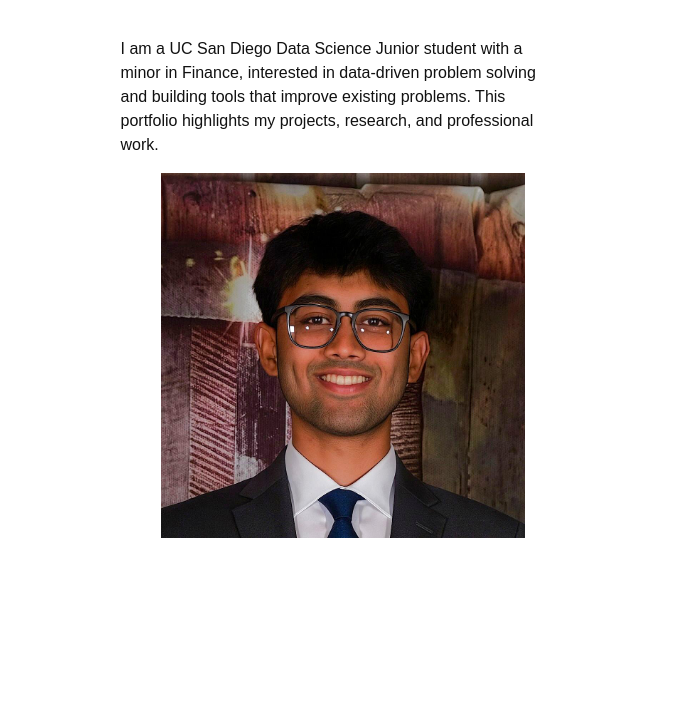
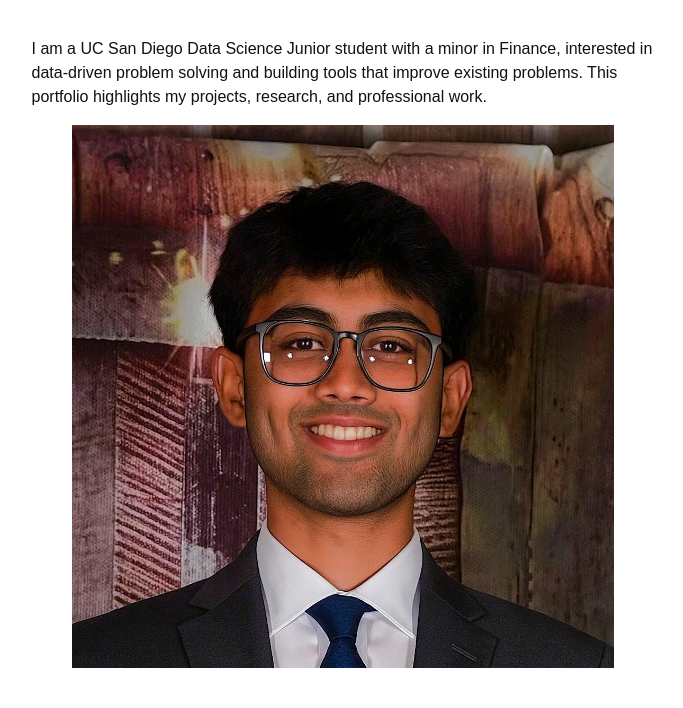
Before and after one commit to DMittz/DSC-Portfolio, a plain HTML site: page index.html in a window 1280 px wide. Shown: the part 246-954 px from the top of the page, without its empty margins (297-980 px from the left). Before the commit the page ends 824 px from the top, so only its background shows below. Drawn offline with Linux system fonts and the light colour scheme.

Commit message:
Update style.css

```diff
--- a/style.css
+++ b/style.css
@@ -1,7 +1,7 @@
 body {
   font: 100%/1.5 Arial, sans-serif;
   /* Use max-width, not width, to cap content while allowing narrow screens. */
-  max-width: 50ch;
+  max-width: 70ch;
   margin-inline: auto;
   padding: 1rem;
   color: #111;
```
